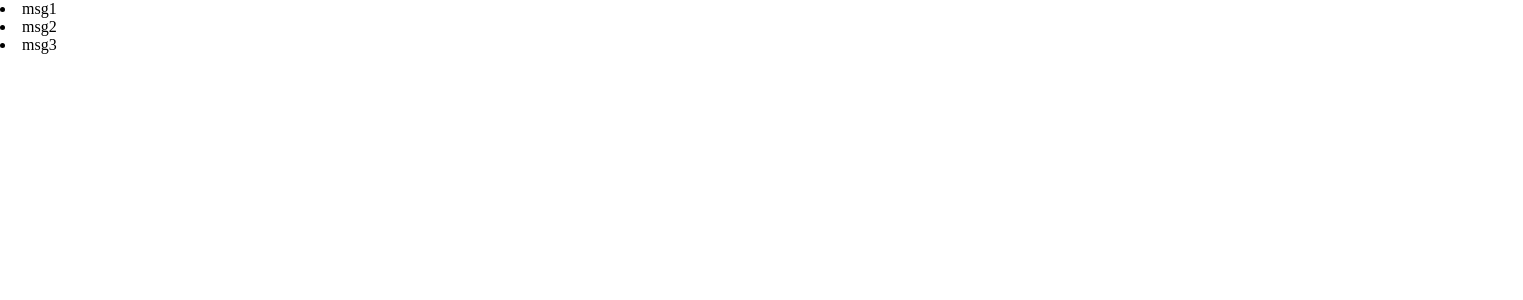
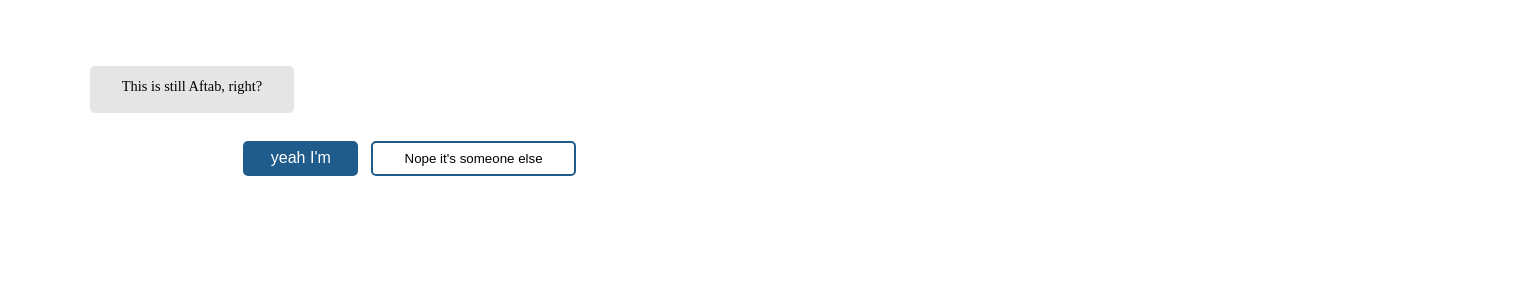
Before and after one commit to someyaaltous/chat, a React (Create React App) app: page / in a window 1280 px wide. Shown: the top 300 px of the page, 1523 px wide, since content can reach past the window. Built offline with nearby package versions, Linux system fonts and the light colour scheme.

Commit message:
edite the style

```diff
--- a/src/App.css
+++ b/src/App.css
@@ -2,3 +2,84 @@ body{
   margin: 0;
   padding: 0;
 }
+@keyframes example {
+  from {left: 0px;}
+  to {left: 100px;}
+}
+@keyframes example2 {
+  from {left: 150px;}
+  to {left: 100px;}
+}
+@keyframes dot1 {
+  0% {width: 19px;height: 19px;}
+  33% {width: 26px;height: 26px;}
+  66% {width: 19px;height: 19px;}
+  100% {width: 19px;height: 19px;}
+
+}
+@keyframes dot2 {
+  0% {width: 19px;height: 19px;}
+  33% {width: 19px;height: 19px;}
+  66% {width: 26px;height: 26px;}
+  100% {width: 19px;height: 19px;}
+}
+@keyframes dot3 {
+  0% {width: 19px;height: 19px;}
+  33% {width: 19px;height: 19px;}
+  66% {width: 19px;height: 19px;}
+  100% {width: 26px;height: 26px;}
+}
+h1{
+  /* display:absolute; */
+  color: black;
+
+  /* height: 5px; */
+  /* font-size: 10px; */
+}
+.hh1{
+  top:33px;
+  /* display: none; */
+  position: absolute;
+  /* margin:10px; */
+  background: white;
+  height: 20px;
+  width: 20px;
+  left: 20px;
+  border-radius: 50%;
+  margin-left: 10px;
+  animation-name: dot1;
+  animation-duration: 0.8s;
+  animation-iteration-count: infinite;
+
+}
+.hh2{
+  top:33px;
+  position: absolute;
+  background: white;
+  height: 20px;
+  width: 20px;
+  border-radius: 50%;
+  margin-left: 10px;
+  left:40px;
+  animation-name: dot2;
+  animation-duration: 0.8s;
+  /* animation-delay: 0.8s; */
+  animation-iteration-count: infinite;
+
+}
+.hh3{
+  top:33px;
+  position: absolute;
+  /* margin:60px; */
+  background: white;
+  height: 20px;
+  width: 20px;
+  border-radius: 50%;
+  margin-left: 10px;
+  left:60px;
+  animation-name: dot3;
+  animation-duration: 0.8s;
+  /* animation-delay: 0.8s; */
+  animation-iteration-count: infinite;
+
+}
--- a/src/component/Chat/index.js
+++ b/src/component/Chat/index.js
@@ -1,30 +1,73 @@
 import React, { Component } from 'react';
+import {
+  Listmass,
+  Yesbutton,
+  Threepoint,
+  Div,
+  Nobutton,
+  Container,
+  User,
+  UserDiv
+} from './index.style';
+import user from '../../assest/user.png';
 
 class Chat extends Component {
   state = {
-          messages: ['msg1', 'msg2', 'msg3'],
-            allMessages: []
-}
+    messages: ['This is still Aftab, right?'],
+    allMessages: [],
+    loading: false
+  };
   iterval;
 
   componentDidMount() {
     let i = 0;
+    setTimeout(() => {
+      this.setState({ loading: true });
+    }, 1000);
     this.iterval = setInterval(() => {
-            this.setState({allMessages: [...this.state.allMessages, this.state.messages[i]]}, () => {
+      this.setState(
+        {
+          allMessages: [...this.state.allMessages, this.state.messages[i]],
+          loading: false
+        },
+        () => {
           i++;
-            });
-        }, 2000);
         }
-    componentDidUpdate(prevProps: any) {
-        if(this.state.allMessages.length === 3) {
-            clearInterval(this.iterval)
+      );
+    }, 2500);
+  }
+  componentDidUpdate(prevProps, prevState) {
+    if (
+      this.state.allMessages.length === 1 &&
+      prevState.allMessages.length !== this.state.allMessages.length
+    ) {
+      clearInterval(this.iterval);
+      this.setState({ loading: false });
+    } else if (prevState.allMessages.length !== this.state.allMessages.length) {
+      setTimeout(() => {
+        this.setState({ loading: true });
+      }, 1000);
     }
   }
   render() {
     return (
-            <React.Fragment>
-                {this.state.allMessages.map((ele) => <li>{ele}</li>)}
-            </React.Fragment>
+      <>
+        <Container>
+          {this.state.loading && <Threepoint><div className="hh1"></div><div className="hh2"></div><div className="hh3"></div></Threepoint>}
+        </Container>
+        {this.state.allMessages.map(ele => (
+          <>
+            <UserDiv>
+              <Listmass>{ele}</Listmass>
+            </UserDiv>
+            <Div>
+              <Yesbutton>yeah I'm</Yesbutton>
+
+              <Nobutton>Nope it's someone else</Nobutton>
+            </Div>
+          </>
+        ))}
+      </>
     );
   }
 }
--- a/src/component/Chat/index.style.js
+++ b/src/component/Chat/index.style.js
@@ -0,0 +1,78 @@
+import styled from 'styled-components';
+export const Container = styled.div`
+  width: 100%;
+  height: 100px;
+  position: absolute;
+  display: flex;
+  text-align: center;
+`;
+
+export const Threepoint = styled.div`
+  width: 9%;
+  height: 80px;
+  position: absolute;
+  display:flex;
+  background: #205c8b;
+  border: 1px solid #205c8b;
+  border-radius: 55px;
+  color: #ffff;
+  text-align: center;
+  border-bottom-left-radius: 0px;
+  margin-left: 1%;
+  margin-top: 5%;
+  /* font-size: 1.2em; */
+`;
+
+export const Div = styled.div`
+  position: absolute;
+  width: 100%;
+  display: flex;
+  margin-top: 11%;
+    margin-left: 19%;
+    animation-name: example2;
+  animation-duration: 2s;
+`;
+export const Yesbutton = styled.button`
+  width: 9%;
+  font-size: 1em;
+  background-color: #205c8b;
+  color: white;
+  border: none;
+  border-radius: 5px;
+`;
+export const Nobutton = styled.button`
+  background-color: white;
+  color: black;
+  border: 2px solid #205c8b;
+  width: 16%;
+  height: 35px;
+  border-radius: 5px;
+  margin-left: 1%;
+`;
+export const User = styled.img`
+  width: 5%;
+  border-radius: 55px;
+  height: 60px;
+`;
+export const Listmass = styled.p`
+  width: 16%;
+  height: 35px;
+  background: #e5e5e5;
+  border-radius: 5px;
+  color: #000000;
+  text-align: center;
+  font-size: 0.9em;
+  padding-top: 1%;
+  margin-left: 3%;
+
+`;
+export const UserDiv = styled.div`
+  position: absolute;
+  width: 100%;
+  height: 100%;
+  display: flex;
+  margin-top: 4%;
+  margin-left: 4%;
+  animation-name: example;
+  animation-duration: 2s;
+`;
```
Lines whose indentation alone changed are shown as unchanged.
